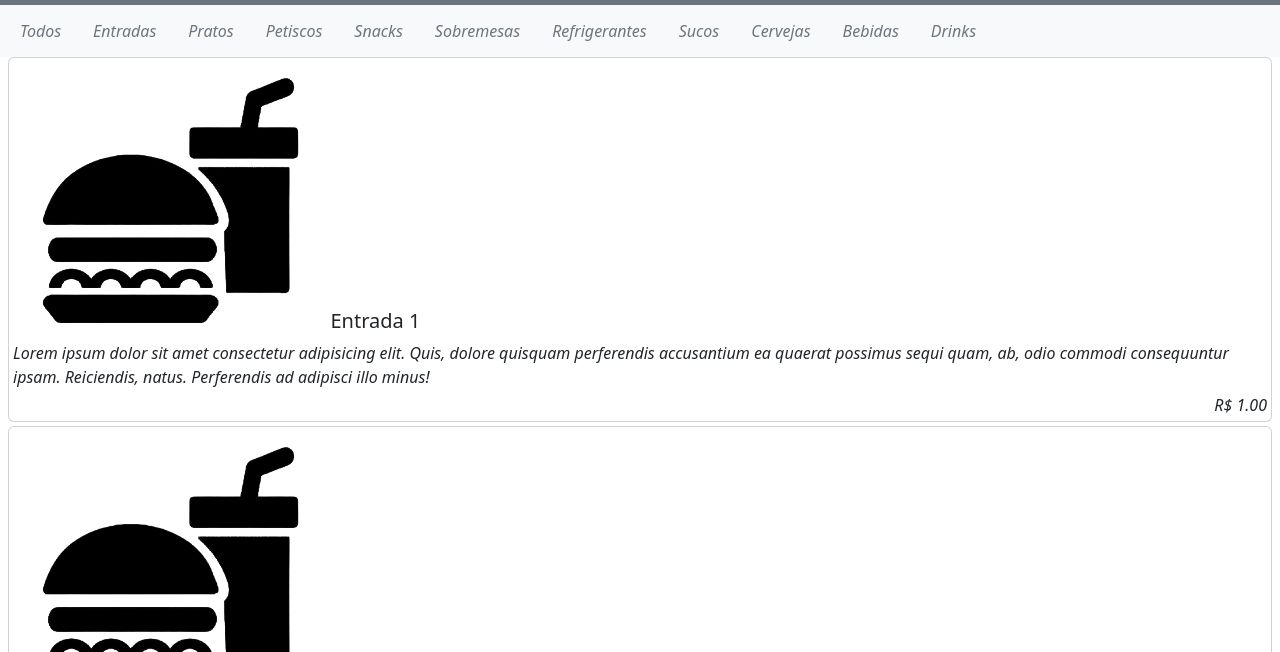
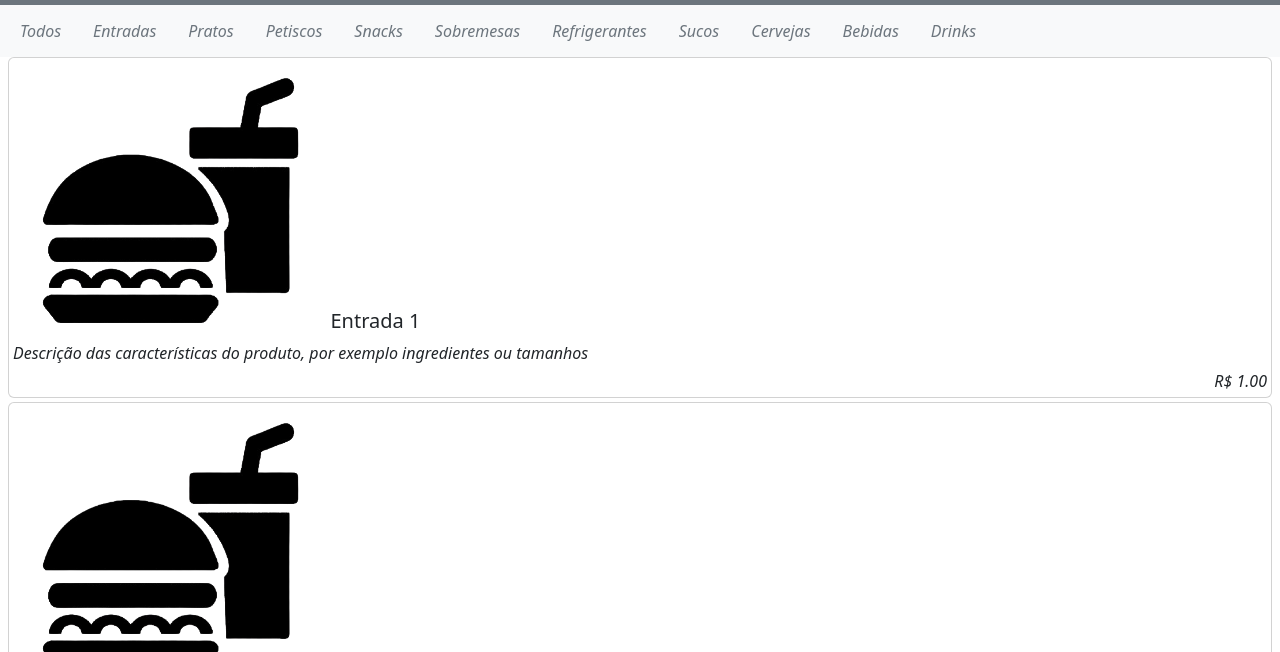
Before and after one commit to Felipe-Bryan/comanda-system, a website built with webpack: page index.html in a window 1280 px wide. Shown: the part 91-743 px from the top of the page. Built offline with nearby package versions, Linux system fonts and the light colour scheme.

Commit message:
fix: layout

```diff
--- a/index.html
+++ b/index.html
@@ -38,9 +38,8 @@
 
     <div class="container" id="tableConsumption" style="display: none">
       <div class="row fw-bold border-bottom border-2 p-1 sticky-top bg-light">
-        <div class="col-6">Produto</div>
-        <div class="col text-center">Quantidade</div>
-        <div class="col">Valor</div>
+        <div class="col-8">Produto</div>
+        <div class="col text-end">Valor</div>
       </div>
 
       <div id="tableContent"></div>
--- a/src/components/productItem.ts
+++ b/src/components/productItem.ts
@@ -17,11 +17,7 @@ export function productItem(product: ProductType): string {
     </div>
 
     <div>
-      <p class="card-text mb-1 fst-italic">
-        Lorem ipsum dolor sit amet consectetur adipisicing elit. Quis, dolore quisquam perferendis accusantium ea
-        quaerat possimus sequi quam, ab, odio commodi consequuntur ipsam. Reiciendis, natus. Perferendis ad adipisci
-        illo minus!
-      </p>
+      <p class="card-text mb-1 fst-italic">${product.description}</p>
       <p class="card-text text-end fst-italic" id="${product.id}-price">R$ ${product.price.toFixed(2)}</p>
     </div>
   </div>
--- a/src/components/tableOrderItem.ts
+++ b/src/components/tableOrderItem.ts
@@ -5,9 +5,8 @@ import { RequiredOptionToProductType } from '../types/RequiredOption';
 function tableProductInfo(item: ProductToOrderType) {
   return `
   <div class="row fw-semibold">
-  <div class="col-6">${item.name}</div>
-  <div class="col-2 text-end">${item.qt}</div>
-  <div class="col-4 text-end">R$ ${item.price.toFixed(2)}</div>
+  <div class="col-8">${item.name}</div>
+  <div class="col text-end">R$ ${item.price.toFixed(2)}</div>
 </div>`;
 }
 
@@ -43,9 +42,11 @@ function tableStatus(status: string) {
 
 function tableSubtotal(product: ProductToOrderType) {
   return `
-<div class="row fw-semibold border-bottom border-2">
-  <div class="col-6">Subtotal</div>
-  <div class="col-6 text-end">R$ ${product.orderValue.toFixed(2)}</div>
+  <div class="row fw-semibold">
+  <div class="col-4">Quantidade</div>
+  <div class="col-2 text-end">${product.qt}</div>
+  <div class="col text-center">Subtotal</div>
+  <div class="col text-end">R$ ${product.orderValue.toFixed(2)}</div>
 </div>`;
 }
 
--- a/src/database/products.ts
+++ b/src/database/products.ts
@@ -4,31 +4,31 @@ export const productsDB: ProductType[] = [
   {
     id: 'p001',
     name: 'Entrada 1',
-    description: 'Description',
+    description: 'Descrição das características do produto, por exemplo ingredientes ou tamanhos',
     price: 1,
     active: true,
     categoryId: 'ca01',
     additionals: [
       {
         id: 'add001',
-        name: 'Additional 1',
+        name: 'Item de seleção opcional 1',
         price: 2,
       },
       {
         id: 'add002',
-        name: 'Additional 2',
+        name: 'Item de seleção opcional 2',
         price: 1.5,
       },
     ],
     requiredOption: [
       {
         id: 'req001',
-        name: 'Required 1',
+        name: 'Item de seleção obrigatória 1',
         price: 0,
       },
       {
         id: 'req002',
-        name: 'Required 2',
+        name: 'Item de seleção obrigatória 2',
         price: 1.2,
       },
     ],
@@ -36,7 +36,7 @@ export const productsDB: ProductType[] = [
   {
     id: 'p002',
     name: 'Prato 1',
-    description: 'Descrição',
+    description: 'Descrição das características do produto, por exemplo ingredientes ou tamanhos',
     price: 2,
     active: true,
     categoryId: 'ca02',
@@ -46,7 +46,7 @@ export const productsDB: ProductType[] = [
   {
     id: 'p003',
     name: 'Petisco 1',
-    description: 'Descrição',
+    description: 'Descrição das características do produto, por exemplo ingredientes ou tamanhos',
     price: 3,
     active: true,
     categoryId: 'ca03',
@@ -56,7 +56,7 @@ export const productsDB: ProductType[] = [
   {
     id: 'p004',
     name: 'Snack 1',
-    description: 'Descrição',
+    description: 'Descrição das características do produto, por exemplo ingredientes ou tamanhos',
     price: 4,
     active: true,
     categoryId: 'ca04',
@@ -66,7 +66,7 @@ export const productsDB: ProductType[] = [
   {
     id: 'p005',
     name: 'Sobremesa 1',
-    description: 'Descrição',
+    description: 'Descrição das características do produto, por exemplo ingredientes ou tamanhos',
     price: 5,
     active: true,
     categoryId: 'ca05',
@@ -76,7 +76,7 @@ export const productsDB: ProductType[] = [
   {
     id: 'p006',
     name: 'Refrigerante 1',
-    description: 'Descrição',
+    description: 'Descrição das características do produto, por exemplo ingredientes ou tamanhos',
     price: 6,
     active: false,
     categoryId: 'ca06',
@@ -86,7 +86,7 @@ export const productsDB: ProductType[] = [
   {
     id: 'p007',
     name: 'Suco 1',
-    description: 'Descrição',
+    description: 'Descrição das características do produto, por exemplo ingredientes ou tamanhos',
     price: 7,
     active: true,
     categoryId: 'ca07',
@@ -96,7 +96,7 @@ export const productsDB: ProductType[] = [
   {
     id: 'p008',
     name: 'Cerveja 1',
-    description: 'Descrição',
+    description: 'Descrição das características do produto, por exemplo ingredientes ou tamanhos',
     price: 8,
     active: true,
     categoryId: 'ca08',
@@ -106,7 +106,7 @@ export const productsDB: ProductType[] = [
   {
     id: 'p009',
     name: 'Bebida 1',
-    description: 'Descrição',
+    description: 'Descrição das características do produto, por exemplo ingredientes ou tamanhos',
     price: 9,
     active: true,
     categoryId: 'ca09',
@@ -116,7 +116,7 @@ export const productsDB: ProductType[] = [
   {
     id: 'p010',
     name: 'Drink 1',
-    description: 'Descrição',
+    description: 'Descrição das características do produto, por exemplo ingredientes ou tamanhos',
     price: 10,
     active: true,
     categoryId: 'ca10',
@@ -126,7 +126,7 @@ export const productsDB: ProductType[] = [
   {
     id: 'p011',
     name: 'Entrada 2',
-    description: 'Descrição',
+    description: 'Descrição das características do produto, por exemplo ingredientes ou tamanhos',
     price: 11,
     active: true,
     categoryId: 'ca01',
@@ -136,7 +136,7 @@ export const productsDB: ProductType[] = [
   {
     id: 'p012',
     name: 'Prato 2',
-    description: 'Descrição',
+    description: 'Descrição das características do produto, por exemplo ingredientes ou tamanhos',
     price: 12,
     active: true,
     categoryId: 'ca02',
@@ -146,7 +146,7 @@ export const productsDB: ProductType[] = [
   {
     id: 'p013',
     name: 'Petisco 2',
-    description: 'Descrição',
+    description: 'Descrição das características do produto, por exemplo ingredientes ou tamanhos',
     price: 13,
     active: true,
     categoryId: 'ca03',
@@ -156,7 +156,7 @@ export const productsDB: ProductType[] = [
   {
     id: 'p014',
     name: 'Snack 2',
-    description: 'Descrição',
+    description: 'Descrição das características do produto, por exemplo ingredientes ou tamanhos',
     price: 14,
     active: true,
     categoryId: 'ca04',
@@ -166,7 +166,7 @@ export const productsDB: ProductType[] = [
   {
     id: 'p015',
     name: 'Sobremesa 2',
-    description: 'Descrição',
+    description: 'Descrição das características do produto, por exemplo ingredientes ou tamanhos',
     price: 15,
     active: true,
     categoryId: 'ca05',
@@ -176,7 +176,7 @@ export const productsDB: ProductType[] = [
   {
     id: 'p016',
     name: 'Refrigerante 2',
-    description: 'Descrição',
+    description: 'Descrição das características do produto, por exemplo ingredientes ou tamanhos',
     price: 16,
     active: true,
     categoryId: 'ca06',
@@ -186,7 +186,7 @@ export const productsDB: ProductType[] = [
   {
     id: 'p017',
     name: 'Suco 2',
-    description: 'Descrição',
+    description: 'Descrição das características do produto, por exemplo ingredientes ou tamanhos',
     price: 17,
     active: true,
     categoryId: 'ca07',
@@ -196,7 +196,7 @@ export const productsDB: ProductType[] = [
   {
     id: 'p018',
     name: 'Cerveja 2',
-    description: 'Descrição',
+    description: 'Descrição das características do produto, por exemplo ingredientes ou tamanhos',
     price: 18,
     active: true,
     categoryId: 'ca08',
@@ -206,7 +206,7 @@ export const productsDB: ProductType[] = [
   {
     id: 'p019',
     name: 'Bebida 2',
-    description: 'Descrição',
+    description: 'Descrição das características do produto, por exemplo ingredientes ou tamanhos',
     price: 19,
     active: true,
     categoryId: 'ca09',
@@ -216,7 +216,7 @@ export const productsDB: ProductType[] = [
   {
     id: 'p020',
     name: 'Drink 2',
-    description: 'Descrição',
+    description: 'Descrição das características do produto, por exemplo ingredientes ou tamanhos',
     price: 20,
     active: true,
     categoryId: 'ca10',
@@ -226,7 +226,7 @@ export const productsDB: ProductType[] = [
   {
     id: 'p021',
     name: 'Entrada 3',
-    description: 'Descrição',
+    description: 'Descrição das características do produto, por exemplo ingredientes ou tamanhos',
     price: 21,
     active: true,
     categoryId: 'ca01',
@@ -236,7 +236,7 @@ export const productsDB: ProductType[] = [
   {
     id: 'p022',
     name: 'Prato 3',
-    description: 'Descrição',
+    description: 'Descrição das características do produto, por exemplo ingredientes ou tamanhos',
     price: 22,
     active: true,
     categoryId: 'ca02',
@@ -246,7 +246,7 @@ export const productsDB: ProductType[] = [
   {
     id: 'p023',
     name: 'Petisco 3',
-    description: 'Descrição',
+    description: 'Descrição das características do produto, por exemplo ingredientes ou tamanhos',
     price: 23,
     active: true,
     categoryId: 'ca03',
@@ -256,7 +256,7 @@ export const productsDB: ProductType[] = [
   {
     id: 'p024',
     name: 'Snack 3',
-    description: 'Descrição',
+    description: 'Descrição das características do produto, por exemplo ingredientes ou tamanhos',
     price: 24,
     active: true,
     categoryId: 'ca04',
@@ -266,7 +266,7 @@ export const productsDB: ProductType[] = [
   {
     id: 'p025',
     name: 'Sobremesa 3',
-    description: 'Descrição',
+    description: 'Descrição das características do produto, por exemplo ingredientes ou tamanhos',
     price: 25,
     active: true,
     categoryId: 'ca05',
@@ -276,7 +276,7 @@ export const productsDB: ProductType[] = [
   {
     id: 'p026',
     name: 'Refrigerante 3',
-    description: 'Descrição',
+    description: 'Descrição das características do produto, por exemplo ingredientes ou tamanhos',
     price: 26,
     active: true,
     categoryId: 'ca06',
@@ -286,7 +286,7 @@ export const productsDB: ProductType[] = [
   {
     id: 'p027',
     name: 'Suco 3',
-    description: 'Descrição',
+    description: 'Descrição das características do produto, por exemplo ingredientes ou tamanhos',
     price: 27,
     active: true,
     categoryId: 'ca07',
@@ -296,7 +296,7 @@ export const productsDB: ProductType[] = [
   {
     id: 'p028',
     name: 'Cerveja 3',
-    description: 'Descrição',
+    description: 'Descrição das características do produto, por exemplo ingredientes ou tamanhos',
     price: 28,
     active: true,
     categoryId: 'ca08',
@@ -306,7 +306,7 @@ export const productsDB: ProductType[] = [
   {
     id: 'p029',
     name: 'Bebida 3',
-    description: 'Descrição',
+    description: 'Descrição das características do produto, por exemplo ingredientes ou tamanhos',
     price: 29,
     active: true,
     categoryId: 'ca09',
@@ -316,7 +316,7 @@ export const productsDB: ProductType[] = [
   {
     id: 'p030',
     name: 'Drink 3',
-    description: 'Descrição',
+    description: 'Descrição das características do produto, por exemplo ingredientes ou tamanhos',
     price: 30,
     active: true,
     categoryId: 'ca10',
```
Also changed, not shown: dist/bundle.js.
